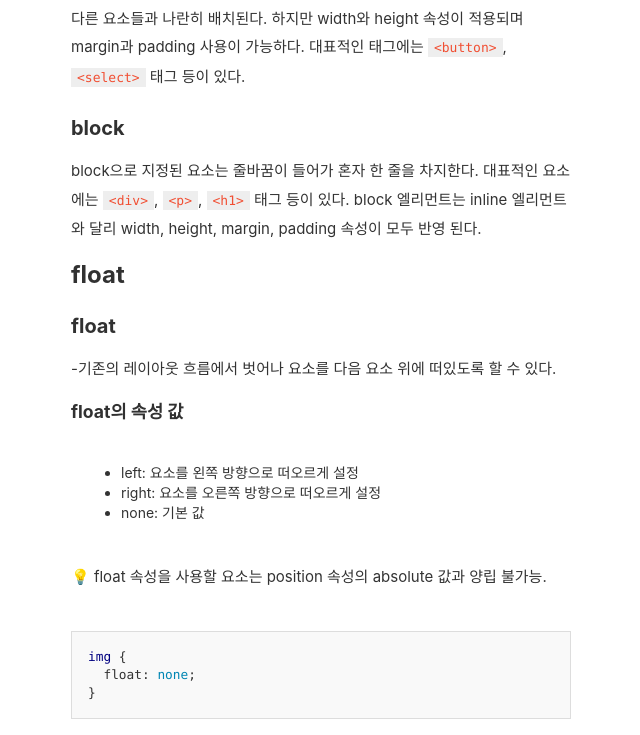
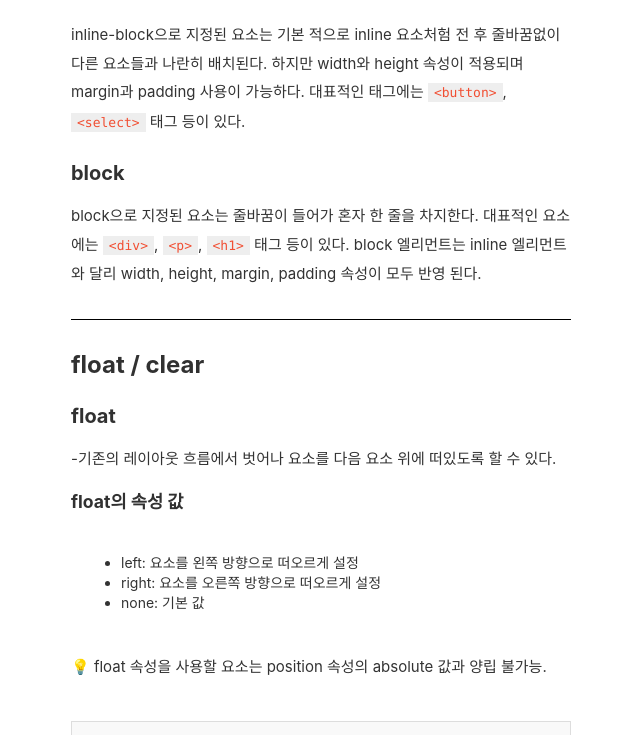
Before and after one commit to Gxone/Gxone.github.io, a Jekyll site: the page built from _posts/html/css/2020-07-20-replit01.md, in a window 1280 px wide and 900 px high, scrolled down 1803 px, cut to the strip 0-735 px from the top of the window. Shown: the whole strip, without its empty margins (319-959 px from the left). Built offline with Jekyll 4.4.1, drawn with Linux system fonts in a browser that asks for light colours.

Commit message:
Modify: 내용 정리

````diff
--- a/_posts/html/css/2020-07-20-replit01.md
+++ b/_posts/html/css/2020-07-20-replit01.md
@@ -40,6 +40,9 @@ absolute는 viewport에 상대적으로 위치가 지정되는 것이 아닌 <i
 }
 ```
 고정 엘리먼트는 viewport에 상대적으로 위치가 지정되며 이는 페이지가 스크롤되더라도 같은 곳에 위치한다는 뜻이다. *모바일 브라우저의 경우 고정 엘리먼트 지원이 굉장히 불안정하다.
+
+---
+
 ## inline / inline-block / block
 ### inline
 display 속성이 inline으로 지정됐을 경우 해당 요소는 줄바꿈없이 한 줄에 다른 요소들과 나란히 배치된다. 대표적인 요소로는  ```<span>```과 ```<a>```, ```<em>``` 태그 등이 있다.
@@ -49,7 +52,10 @@ display 속성이 inline으로 지정됐을 경우 해당 요소는 줄바꿈없
 inline-block으로 지정된 요소는 기본 적으로 inline 요소처험 전 후 줄바꿈없이 다른 요소들과 나란히 배치된다. 하지만 width와 height 속성이 적용되며 margin과 padding 사용이 가능하다. 대표적인 태그에는 ```<button>```, ```<select>``` 태그 등이 있다.
 ### block
 block으로 지정된 요소는 줄바꿈이 들어가 혼자 한 줄을 차지한다. 대표적인 요소에는 ```<div>```, ```<p>```, ```<h1>``` 태그 등이 있다. block 엘리먼트는 inline 엘리먼트와 달리 width, height, margin, padding 속성이 모두 반영 된다.
-## float
+
+---
+
+## float / clear
 ### float
 -기존의 레이아웃 흐름에서 벗어나 요소를 다음 요소 위에 떠있도록 할 수 있다.
 
````
